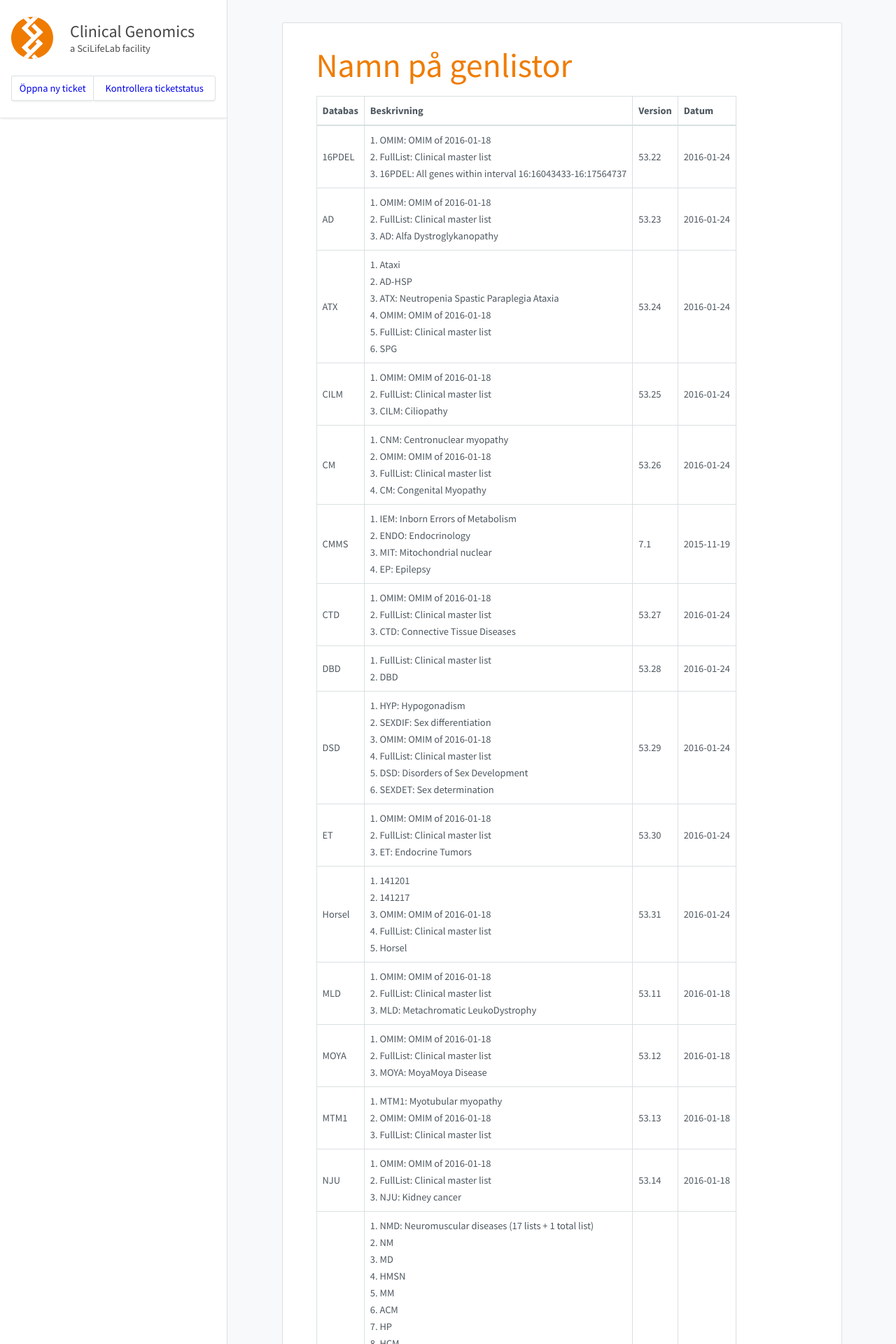
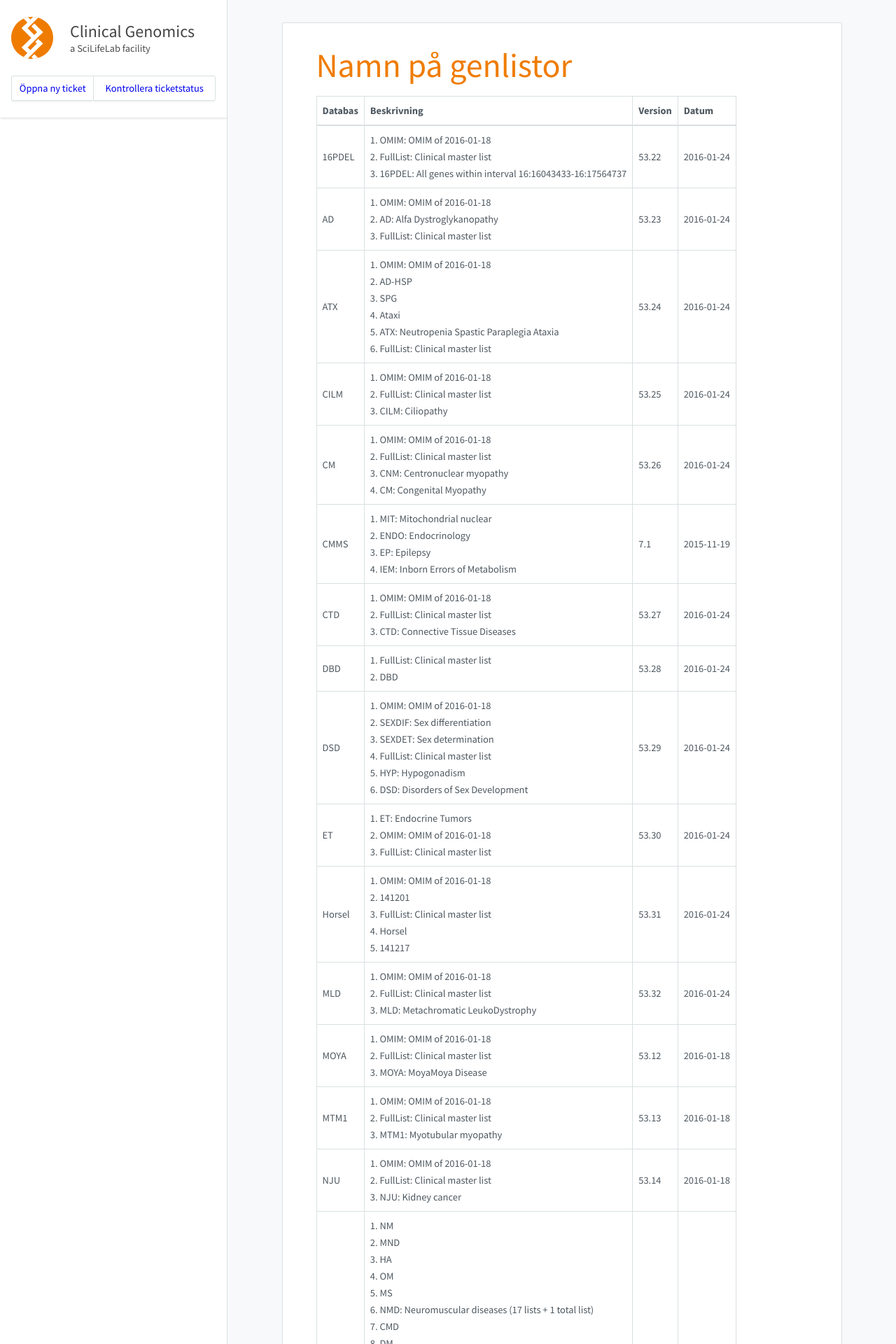
Before and after one commit to Clinical-Genomics/clinical-genomics.github.io, a Jekyll site: the page built from _pages/namnpagenlistor.md, in a window 1280 px wide. Shown: the top 1920 px of the page at 70% size. Built offline with Jekyll 4.4.1, drawn with Linux system fonts in a browser that asks for light colours; nearby versions of some CDN libraries; some of the changed text lies outside the part shown.

Commit message:
Update to cust002-MLD.txt

```diff
--- a/_pages/namnpagenlistor.md
+++ b/_pages/namnpagenlistor.md
@@ -9,26 +9,26 @@
 |Databas|Beskrivning|Version|Datum|
 |---|---|---|---|
 |16PDEL|1. OMIM: OMIM of 2016-01-18<br />2. FullList: Clinical master list<br />3. 16PDEL: All genes within interval 16:16043433-16:17564737<br />|53.22|2016-01-24|
-|AD|1. OMIM: OMIM of 2016-01-18<br />2. FullList: Clinical master list<br />3. AD: Alfa Dystroglykanopathy<br />|53.23|2016-01-24|
-|ATX|1. Ataxi<br />2. AD-HSP<br />3. ATX: Neutropenia Spastic Paraplegia Ataxia<br />4. OMIM: OMIM of 2016-01-18<br />5. FullList: Clinical master list<br />6. SPG<br />|53.24|2016-01-24|
+|AD|1. OMIM: OMIM of 2016-01-18<br />2. AD: Alfa Dystroglykanopathy<br />3. FullList: Clinical master list<br />|53.23|2016-01-24|
+|ATX|1. OMIM: OMIM of 2016-01-18<br />2. AD-HSP<br />3. SPG<br />4. Ataxi<br />5. ATX: Neutropenia Spastic Paraplegia Ataxia<br />6. FullList: Clinical master list<br />|53.24|2016-01-24|
 |CILM|1. OMIM: OMIM of 2016-01-18<br />2. FullList: Clinical master list<br />3. CILM: Ciliopathy<br />|53.25|2016-01-24|
-|CM|1. CNM: Centronuclear myopathy<br />2. OMIM: OMIM of 2016-01-18<br />3. FullList: Clinical master list<br />4. CM: Congenital Myopathy<br />|53.26|2016-01-24|
-|CMMS|1. IEM: Inborn Errors of Metabolism<br />2. ENDO: Endocrinology<br />3. MIT: Mitochondrial nuclear<br />4. EP: Epilepsy<br />|7.1|2015-11-19|
+|CM|1. OMIM: OMIM of 2016-01-18<br />2. FullList: Clinical master list<br />3. CNM: Centronuclear myopathy<br />4. CM: Congenital Myopathy<br />|53.26|2016-01-24|
+|CMMS|1. MIT: Mitochondrial nuclear<br />2. ENDO: Endocrinology<br />3. EP: Epilepsy<br />4. IEM: Inborn Errors of Metabolism<br />|7.1|2015-11-19|
 |CTD|1. OMIM: OMIM of 2016-01-18<br />2. FullList: Clinical master list<br />3. CTD: Connective Tissue Diseases<br />|53.27|2016-01-24|
 |DBD|1. FullList: Clinical master list<br />2. DBD<br />|53.28|2016-01-24|
-|DSD|1. HYP: Hypogonadism<br />2. SEXDIF: Sex differentiation<br />3. OMIM: OMIM of 2016-01-18<br />4. FullList: Clinical master list<br />5. DSD: Disorders of Sex Development<br />6. SEXDET: Sex determination<br />|53.29|2016-01-24|
-|ET|1. OMIM: OMIM of 2016-01-18<br />2. FullList: Clinical master list<br />3. ET: Endocrine Tumors<br />|53.30|2016-01-24|
-|Horsel|1. 141201<br />2. 141217<br />3. OMIM: OMIM of 2016-01-18<br />4. FullList: Clinical master list<br />5. Horsel<br />|53.31|2016-01-24|
-|MLD|1. OMIM: OMIM of 2016-01-18<br />2. FullList: Clinical master list<br />3. MLD: Metachromatic LeukoDystrophy<br />|53.11|2016-01-18|
+|DSD|1. OMIM: OMIM of 2016-01-18<br />2. SEXDIF: Sex differentiation<br />3. SEXDET: Sex determination<br />4. FullList: Clinical master list<br />5. HYP: Hypogonadism<br />6. DSD: Disorders of Sex Development<br />|53.29|2016-01-24|
+|ET|1. ET: Endocrine Tumors<br />2. OMIM: OMIM of 2016-01-18<br />3. FullList: Clinical master list<br />|53.30|2016-01-24|
+|Horsel|1. OMIM: OMIM of 2016-01-18<br />2. 141201<br />3. FullList: Clinical master list<br />4. Horsel<br />5. 141217<br />|53.31|2016-01-24|
+|MLD|1. OMIM: OMIM of 2016-01-18<br />2. FullList: Clinical master list<br />3. MLD: Metachromatic LeukoDystrophy<br />|53.32|2016-01-24|
 |MOYA|1. OMIM: OMIM of 2016-01-18<br />2. FullList: Clinical master list<br />3. MOYA: MoyaMoya Disease<br />|53.12|2016-01-18|
-|MTM1|1. MTM1: Myotubular myopathy<br />2. OMIM: OMIM of 2016-01-18<br />3. FullList: Clinical master list<br />|53.13|2016-01-18|
+|MTM1|1. OMIM: OMIM of 2016-01-18<br />2. FullList: Clinical master list<br />3. MTM1: Myotubular myopathy<br />|53.13|2016-01-18|
 |NJU|1. OMIM: OMIM of 2016-01-18<br />2. FullList: Clinical master list<br />3. NJU: Kidney cancer<br />|53.14|2016-01-18|
-|NMD|1. NMD: Neuromuscular diseases (17 lists + 1 total list)<br />2. NM<br />3. MD<br />4. HMSN<br />5. MM<br />6. ACM<br />7. HP<br />8. HCM<br />9. CRD<br />10. CM: Congenital Myopathy<br />11. CMD<br />12. OM<br />13. IC<br />14. DM<br />15. MS<br />16. CMS<br />17. MND<br />18. OND<br />19. FullList: Clinical master list<br />20. HA<br />21. OMIM: OMIM of 2016-01-18<br />|53.15|2016-01-18|
+|NMD|1. NM<br />2. MND<br />3. HA<br />4. OM<br />5. MS<br />6. NMD: Neuromuscular diseases (17 lists + 1 total list)<br />7. CMD<br />8. DM<br />9. OND<br />10. HCM<br />11. OMIM: OMIM of 2016-01-18<br />12. CRD<br />13. ACM<br />14. MD<br />15. HMSN<br />16. IC<br />17. CMS<br />18. CM: Congenital Myopathy<br />19. FullList: Clinical master list<br />20. HP<br />21. MM<br />|53.15|2016-01-18|
 |OMIM|1. OMIM: OMIM of 2016-01-18<br />2. FullList: Clinical master list<br />|53.16|2016-01-18|
-|ORO|1. ORO: Oro-facial-digital syndrome<br />2. OMIM: OMIM of 2016-01-18<br />3. FullList: Clinical master list<br />|53.17|2016-01-18|
+|ORO|1. OMIM: OMIM of 2016-01-18<br />2. ORO: Oro-facial-digital syndrome<br />3. FullList: Clinical master list<br />|53.17|2016-01-18|
 |PAF1|1. PAF1: RNA polymerase II-associated factor<br />2. OMIM: OMIM of 2016-01-18<br />3. FullList: Clinical master list<br />|53.18|2016-01-18|
-|PID|1. FullList: Clinical master list<br />2. PIDCAD: PID Candidates<br />3. PID: Primary Immune Deficiency<br />|7.2|2015-10-21|
+|PID|1. PID: Primary Immune Deficiency<br />2. FullList: Clinical master list<br />3. PIDCAD: PID Candidates<br />|7.2|2015-10-21|
 |SCN|1. OMIM: OMIM of 2016-01-18<br />2. FullList: Clinical master list<br />3. SCN: Neutropenia<br />|53.19|2016-01-18|
-|SHANK1|1. SHANK1: SH3 and multiple ankyrin repeat domains 1<br />2. OMIM: OMIM of 2016-01-18<br />3. FullList: Clinical master list<br />|53.20|2016-01-18|
+|SHANK1|1. OMIM: OMIM of 2016-01-18<br />2. FullList: Clinical master list<br />3. SHANK1: SH3 and multiple ankyrin repeat domains 1<br />|53.20|2016-01-18|
 |SKD|1. OMIM: OMIM of 2016-01-18<br />2. FullList: Clinical master list<br />3. SKD: Skeletal dysplasia<br />|53.21|2016-01-18|
 |mtDNA|Mitochondrial DNA|8.0|2015-11-30|
```
